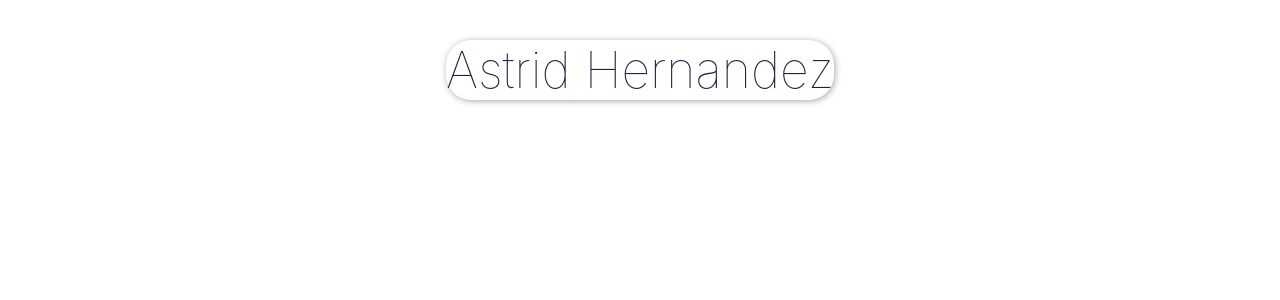
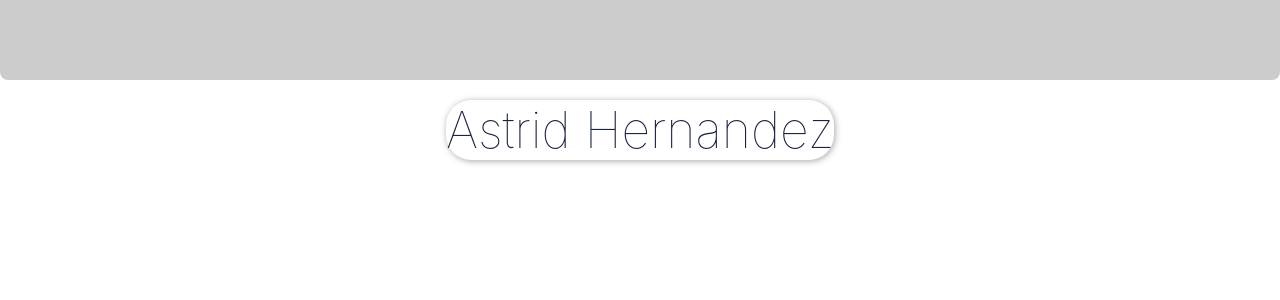
Before and after one commit to adivianahd/astridhd-yan-2021, a Next.js app: page / in a window 1280 px wide. Shown: the top 300 px of the page. Built offline with nearby package versions, Linux system fonts and the light colour scheme.

Commit message:
create component header

```diff
--- a/components/Card.js
+++ b/components/Card.js
@@ -1,5 +1,4 @@
 import styled from "styled-components";
-import Text from "./Text";
 
 const StyleCard = styled.div`
   margin-left: auto;
--- a/components/Grid.js
+++ b/components/Grid.js
@@ -5,7 +5,7 @@ const StyleGrid = styled.div`
   flex-direction: row;
   flex-wrap: wrap;
   width: 90%;
-  padding: 40px;
+  padding: 20px 0px 20px 0px;
   margin: auto;
 `;
 
--- /dev/null
+++ b/components/Header.js
@@ -0,0 +1,20 @@
+import styled from "styled-components";
+
+const StyleHeader= styled.div`
+  display: flex;
+  flex-direction: row;
+  justify-content: center;
+  background-color: #ccc;
+  min-width: 270px;
+  width: 100%;
+  height: 80px;
+  border-radius: 0px 0px 8px 8px;
+`;
+
+function Header(props) {
+  return (
+    <StyleHeader {...props}/>
+  )
+}
+
+export default (Header);
--- a/pages/index.js
+++ b/pages/index.js
@@ -1,22 +1,18 @@
-import Head from 'next/head';
 import Text from '../components/Text';
 import Card from '../components/Card';
 import Grid from '../components/Grid';
+import Header from '../components/Header';
 
 
 export default function Home() {
   return (
     <div>
-      <Head>
-        <title>Astrid Hernandez</title>
-      </Head>
-      <main>
-        <Grid>
-          <Card>
-            <Text size={'XXXL'} color={'primary'} weight={'light'}>Astrid Hernandez</Text>
-          </Card>
-        </Grid>
-      </main>
+      <Header />
+      <Grid>
+        <Card>
+          <Text size={'XXXL'} color={'primary'} weight={'light'}>Astrid Hernandez</Text>
+        </Card>
+      </Grid>
     </div>
   )
 }
```
